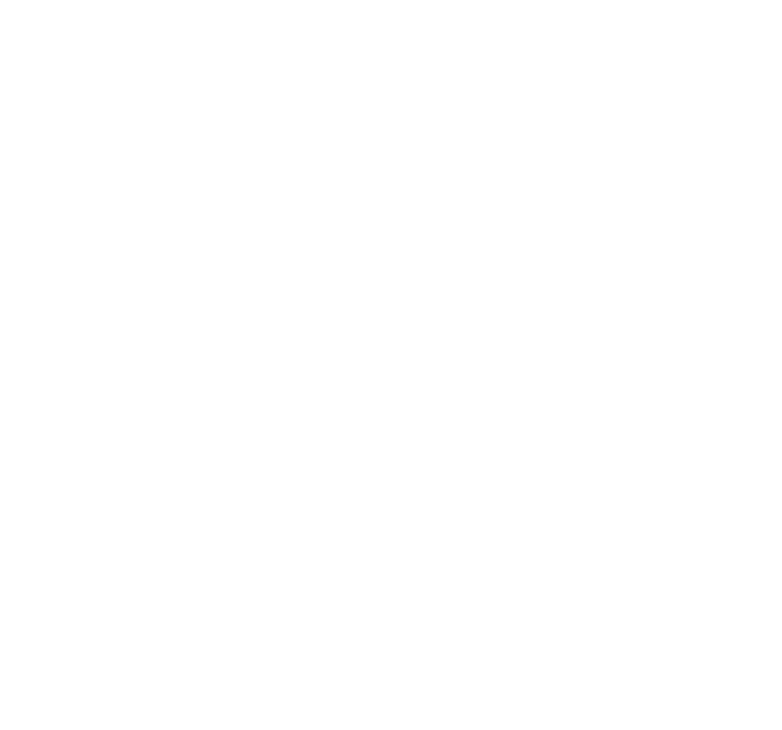
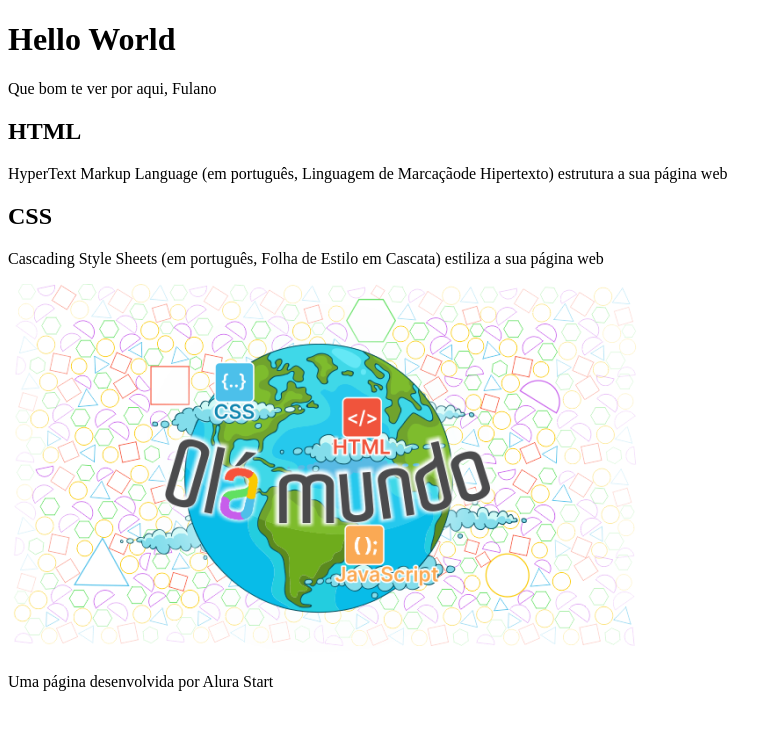
Before and after one commit to Taine97/Hello-world, a plain HTML site: page index.html in a window 1280 px wide. Shown: the whole page, without its empty margins (0-782 px from the left). Drawn offline with Linux system fonts and the light colour scheme.

Commit message:
Finalizando a página HTML.

```diff
--- a/index.html
+++ b/index.html
@@ -1,11 +1,35 @@
 <!DOCTYPE html>
 <html lang="pt-br">
+
 <head>
     <meta charset="UTF-8">
     <meta name="viewport" content="width=device-width, initial-scale=1.0">
     <title>Hello world</title>
 </head>
+
 <body>
+    <header>
+        <h1>Hello World</h1>
+        <p>Que bom te ver por aqui, Fulano</p>
+
+    </header>
+
+    <section>
+        <h2>HTML</h2>
+        <P>HyperText Markup Language (em português, Linguagem de Marcaçãode Hipertexto) estrutura a sua página web </P>
+
+        <h2>CSS</h2>
+        <P>Cascading Style Sheets (em português, Folha de Estilo em Cascata) estiliza a sua página web</P>
+        <img src="Olá Mundo.png" alt="Imagem com figuras geométricas">
+
+    </section>
+
+    <footer>
+        <p>Uma página desenvolvida por Alura Start</p>
+
+
+    </footer>
 
 </body>
+
 </html>
```
Also changed, not shown: Olá Mundo.png (added).
